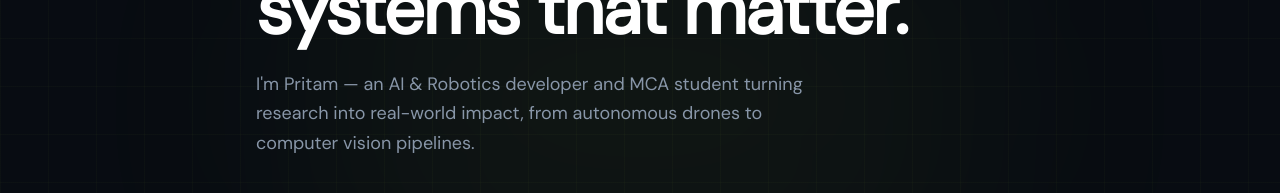
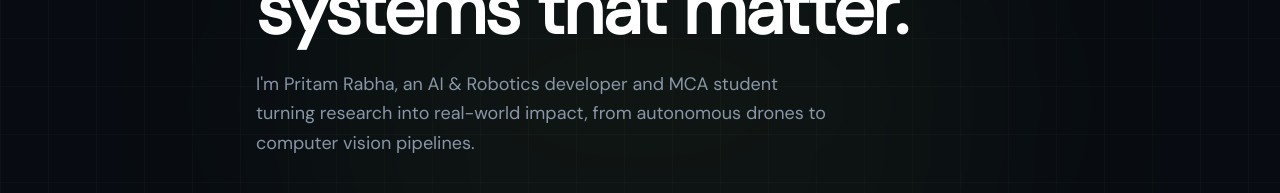
Before and after one commit to pritam-rabha/portfolio-frontend, a React (Vite) app: page / in a window 1280 px wide. Shown: the part 318-511 px from the top of the page. Built offline with nearby package versions, Linux system fonts and the light colour scheme; no server answers.

Commit message:
name Pritam Rabha

```diff
--- a/src/pages/Home.jsx
+++ b/src/pages/Home.jsx
@@ -89,7 +89,7 @@ export default function Home() {
             transition={{ duration: 0.5, delay: 0.22 }}
             className="mt-6 text-ash-400 text-lg max-w-xl leading-relaxed"
           >
-            I'm Pritam — an AI & Robotics developer and MCA student turning research
+            I'm Pritam Rabha, an AI & Robotics developer and MCA student turning research
             into real-world impact, from autonomous drones to computer vision pipelines.
           </motion.p>
 
```
